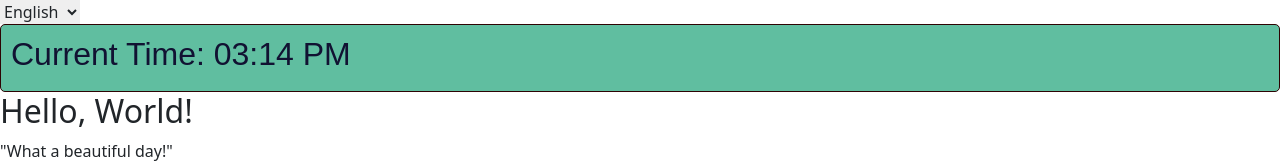
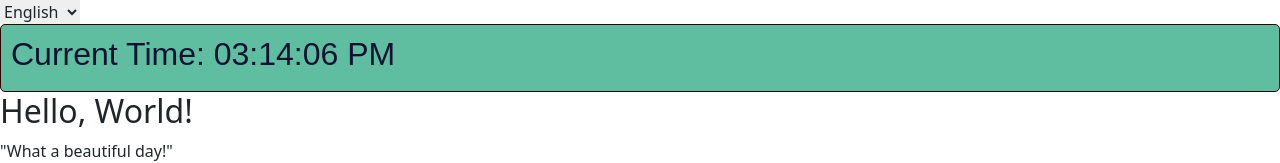
Before and after one commit to SalazarWilmer/EjerciciosDevelhope, a React (Vite) app in the folder REACT-WILMER/proyecto-vite/vite-project/: page / in a window 1280 px wide. Shown: the top 163 px of the page. Built offline with nearby package versions, Linux system fonts and the light colour scheme.

Commit message:
Ejercicio Context 71

```diff
--- a/REACT-WILMER/proyecto-vite/vite-project/src/Ejercicios/Clock.jsx
+++ b/REACT-WILMER/proyecto-vite/vite-project/src/Ejercicios/Clock.jsx
@@ -22,7 +22,7 @@ const Clock = () => {
 
 
   const getTimeInLanguage = () => {
-    const options = { hour12: true, hour: '2-digit', minute: '2-digit' };
+    const options = { hour12: true, hour: '2-digit', minute: '2-digit', second: '2-digit' };
 
     if (language === 'es') {
       return 'Hola Actual: ' + currentTime.toLocaleTimeString('es-ES', options);
```
